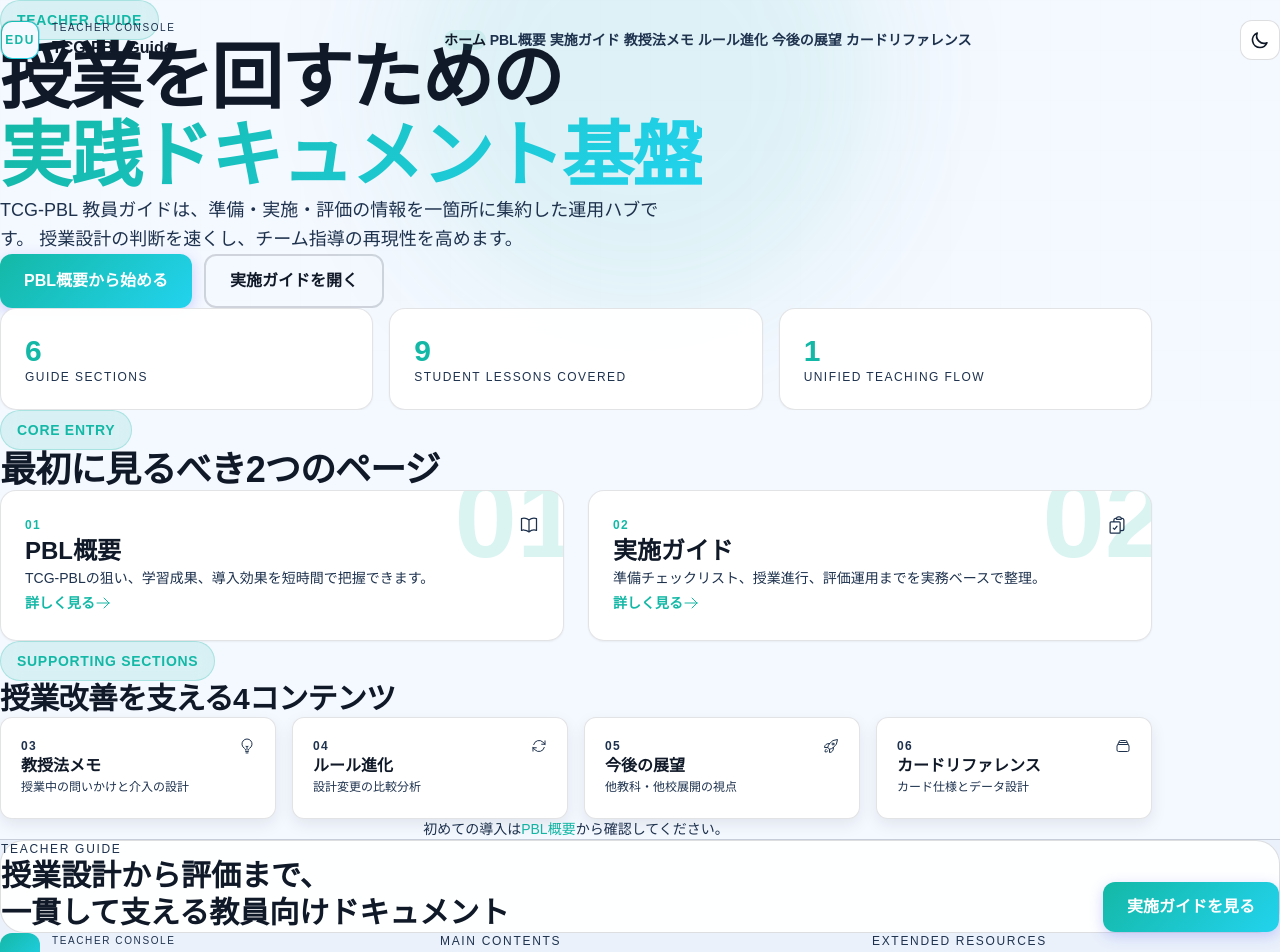
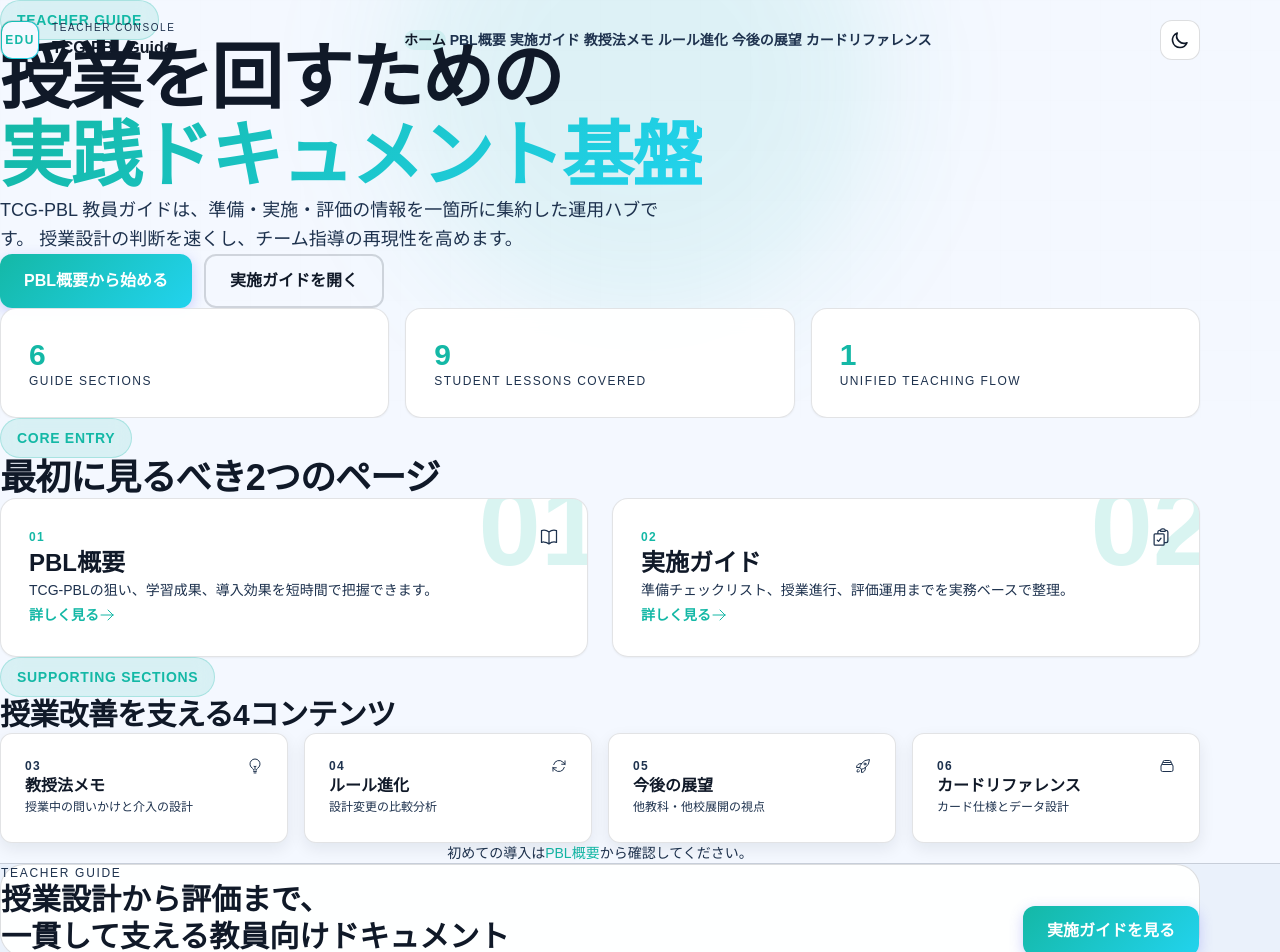
Before and after one commit to itoksk/industrial-card-pbl, a Next.js app in the folder teacher-guide/: page / in a window 1280 px wide. Shown: the top 952 px of the page. Built offline with nearby package versions, Linux system fonts and the light colour scheme.

Commit message:
Unify teacher guide layout shell and spacing

```diff
--- a/teacher-guide/src/app/card-reference/page.tsx
+++ b/teacher-guide/src/app/card-reference/page.tsx
@@ -21,7 +21,7 @@
 
   return (
     <div className="min-h-screen bg-[var(--background)]">
-      <div className="mx-auto max-w-6xl px-4 py-10 sm:px-6 sm:py-12 lg:px-8 lg:py-16">
+      <div className="page-shell">
 
         {/* Breadcrumb */}
         <motion.nav
--- a/teacher-guide/src/app/globals.css
+++ b/teacher-guide/src/app/globals.css
@@ -155,7 +155,7 @@
   -webkit-backdrop-filter: blur(10px);
   border: 1px solid var(--surface-glass-border);
   border-radius: 14px;
-  padding: 1.25rem;
+  padding: 1.5rem;
   transition: all 0.3s cubic-bezier(0.4, 0, 0.2, 1);
 }
 
@@ -402,7 +402,7 @@
   backdrop-filter: blur(10px);
   border: 1px solid var(--surface-glass-border);
   border-radius: 12px;
-  padding: 1rem;
+  padding: 1.25rem;
   transition: all 0.3s cubic-bezier(0.4, 0, 0.2, 1);
 }
 
@@ -768,6 +768,15 @@
   padding-right: clamp(1rem, 5vw, 2rem);
 }
 
+.page-shell {
+  max-width: 1200px;
+  margin: 0 auto;
+  padding-left: clamp(1rem, 3vw, 2rem);
+  padding-right: clamp(1rem, 3vw, 2rem);
+  padding-top: clamp(2.5rem, 5vw, 4rem);
+  padding-bottom: clamp(2.5rem, 5vw, 4rem);
+}
+
 /* ============================================
    Mobile Drawer
    ============================================ */
@@ -888,11 +897,11 @@
 
 @media (max-width: 768px) {
   :where(.glass-card) {
-    padding: 1rem;
+    padding: 1.125rem;
   }
 
   :where(.content-card) {
-    padding: 0.875rem;
+    padding: 1rem;
   }
 
   .section-padding {
@@ -904,15 +913,20 @@
     padding-left: 1rem;
     padding-right: 1rem;
   }
+
+  .page-shell {
+    padding-top: 2.5rem;
+    padding-bottom: 2.75rem;
+  }
 }
 
 @media (min-width: 769px) {
   :where(.glass-card) {
-    padding: 1.5rem;
+    padding: 1.75rem;
     border-radius: 16px;
   }
 
   :where(.content-card) {
-    padding: 1.25rem;
+    padding: 1.5rem;
   }
 }
--- a/teacher-guide/src/app/guide/page.tsx
+++ b/teacher-guide/src/app/guide/page.tsx
@@ -312,7 +312,7 @@
         initial={{ opacity: 0 }}
         animate={{ opacity: 1 }}
         transition={{ duration: 0.8 }}
-        className="mx-auto max-w-6xl px-4 py-10 sm:px-6 sm:py-12 lg:px-8 lg:py-16"
+        className="page-shell"
       >
         <motion.div
           variants={containerVariants}
--- a/teacher-guide/src/app/outlook/page.tsx
+++ b/teacher-guide/src/app/outlook/page.tsx
@@ -21,7 +21,7 @@
 
   return (
     <div className="min-h-screen bg-[var(--background)]">
-      <div className="mx-auto max-w-6xl px-4 py-10 sm:px-6 sm:py-12 lg:px-8 lg:py-16">
+      <div className="page-shell">
 
         {/* Breadcrumb */}
         <motion.nav
--- a/teacher-guide/src/app/overview/page.tsx
+++ b/teacher-guide/src/app/overview/page.tsx
@@ -184,7 +184,7 @@
         initial={{ opacity: 0 }}
         animate={{ opacity: 1 }}
         transition={{ duration: 0.8 }}
-        className="mx-auto max-w-7xl container-padding section-padding"
+        className="page-shell"
       >
         <motion.div
           variants={containerVariants}
--- a/teacher-guide/src/app/page.tsx
+++ b/teacher-guide/src/app/page.tsx
@@ -76,7 +76,7 @@
           <div className="grid-pattern h-full opacity-60" />
         </div>
 
-        <div className="relative mx-auto max-w-6xl px-4 pb-16 pt-28 sm:px-6 lg:px-8 lg:pt-32">
+        <div className="relative mx-auto max-w-[1200px] px-4 pb-16 pt-28 sm:px-6 lg:px-8 lg:pt-32">
           <motion.span {...reveal} className="section-label mb-6 inline-flex">Teacher Guide</motion.span>
           <motion.h1 {...reveal} className="max-w-4xl text-4xl font-black tracking-tight sm:text-6xl lg:text-7xl leading-[1.08]">
             授業を回すための
@@ -108,7 +108,7 @@
         </div>
       </div>
 
-      <div className="mx-auto max-w-6xl px-4 pb-24 sm:px-6 lg:px-8">
+      <div className="mx-auto max-w-[1200px] px-4 pb-24 sm:px-6 lg:px-8">
         <motion.div {...reveal} className="mb-8 flex items-end justify-between">
           <div>
             <p className="section-label mb-3">Core Entry</p>
--- a/teacher-guide/src/app/pedagogy/page.tsx
+++ b/teacher-guide/src/app/pedagogy/page.tsx
@@ -21,7 +21,7 @@
 
   return (
     <div className="min-h-screen bg-[var(--background)]">
-      <div className="mx-auto max-w-5xl px-4 py-10 sm:px-6 sm:py-12 lg:px-8 lg:py-16">
+      <div className="page-shell">
 
         {/* Breadcrumb */}
         <motion.nav
--- a/teacher-guide/src/app/rules-evolution/page.tsx
+++ b/teacher-guide/src/app/rules-evolution/page.tsx
@@ -21,7 +21,7 @@
 
   return (
     <div className="min-h-screen bg-[var(--background)]">
-      <div className="mx-auto max-w-6xl px-4 py-10 sm:px-6 sm:py-12 lg:px-8 lg:py-16">
+      <div className="page-shell">
 
         {/* Breadcrumb */}
         <motion.nav
--- a/teacher-guide/src/components/Footer.tsx
+++ b/teacher-guide/src/components/Footer.tsx
@@ -16,7 +16,7 @@
 
   return (
     <footer className="mt-24 border-t bg-section-alt" style={{ borderColor: 'var(--border)' }}>
-      <div className="max-w-7xl mx-auto px-4 sm:px-6 lg:px-8 py-14">
+      <div className="max-w-[1200px] mx-auto px-4 sm:px-6 lg:px-8 py-14">
         <div className="mb-8 rounded-3xl border p-6 sm:p-8" style={{ borderColor: 'var(--surface-glass-border)', background: 'var(--surface-glass)' }}>
           <p className="text-xs uppercase tracking-[0.14em] text-theme-muted">Teacher Guide</p>
           <div className="mt-3 flex flex-col gap-4 md:flex-row md:items-end md:justify-between">
--- a/teacher-guide/src/components/Navigation.tsx
+++ b/teacher-guide/src/components/Navigation.tsx
@@ -55,7 +55,7 @@
           backdropFilter: scrolled ? 'blur(16px) saturate(140%)' : 'none',
         }}
       >
-        <div className="max-w-7xl mx-auto px-4 sm:px-6 lg:px-8">
+        <div className="max-w-[1200px] mx-auto px-4 sm:px-6 lg:px-8">
           <div className="flex h-16 lg:h-20 items-center justify-between gap-3">
             <TransitionLink href="/" className="group flex items-center gap-3">
               <div className="relative h-10 w-10 rounded-xl border overflow-hidden" style={{ borderColor: 'var(--surface-glass-border)' }}>
```
